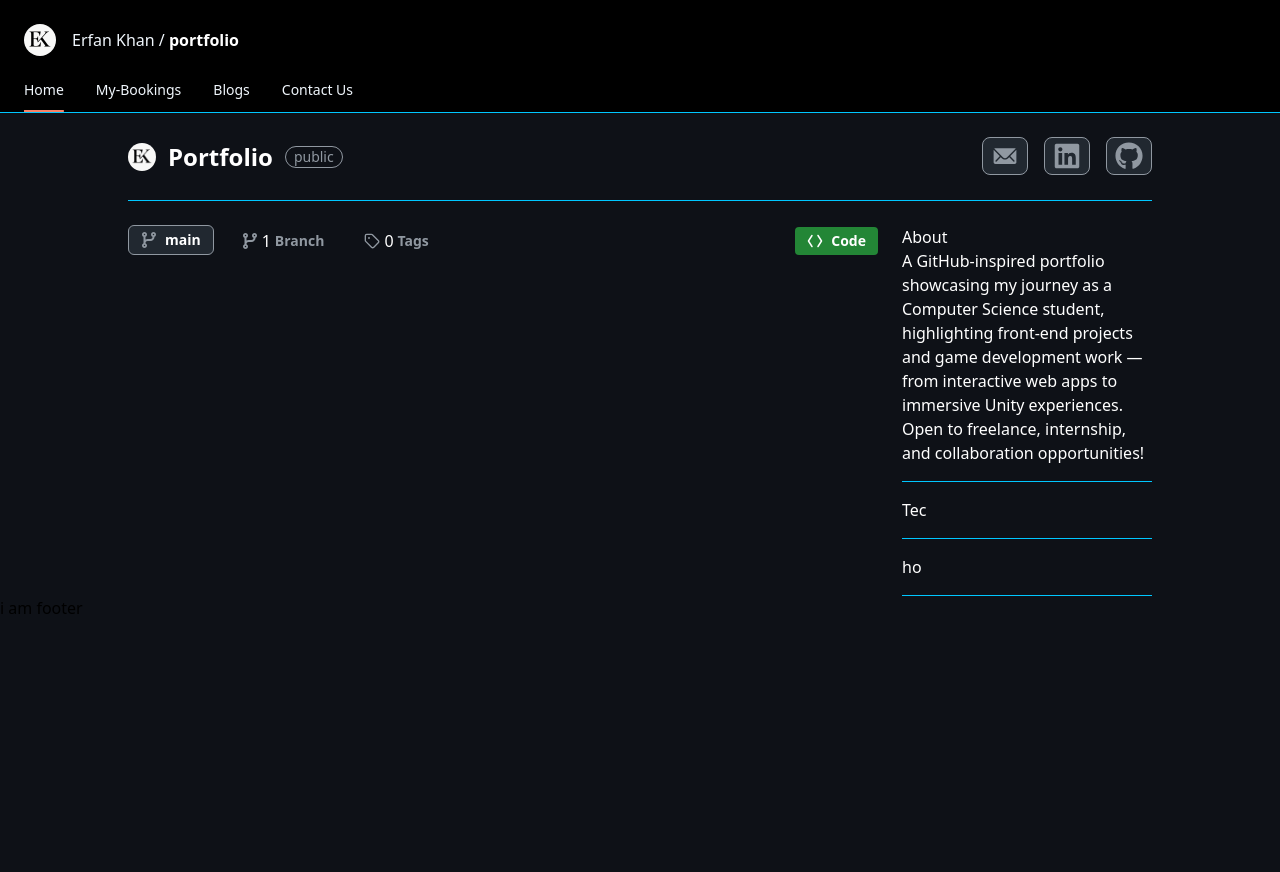
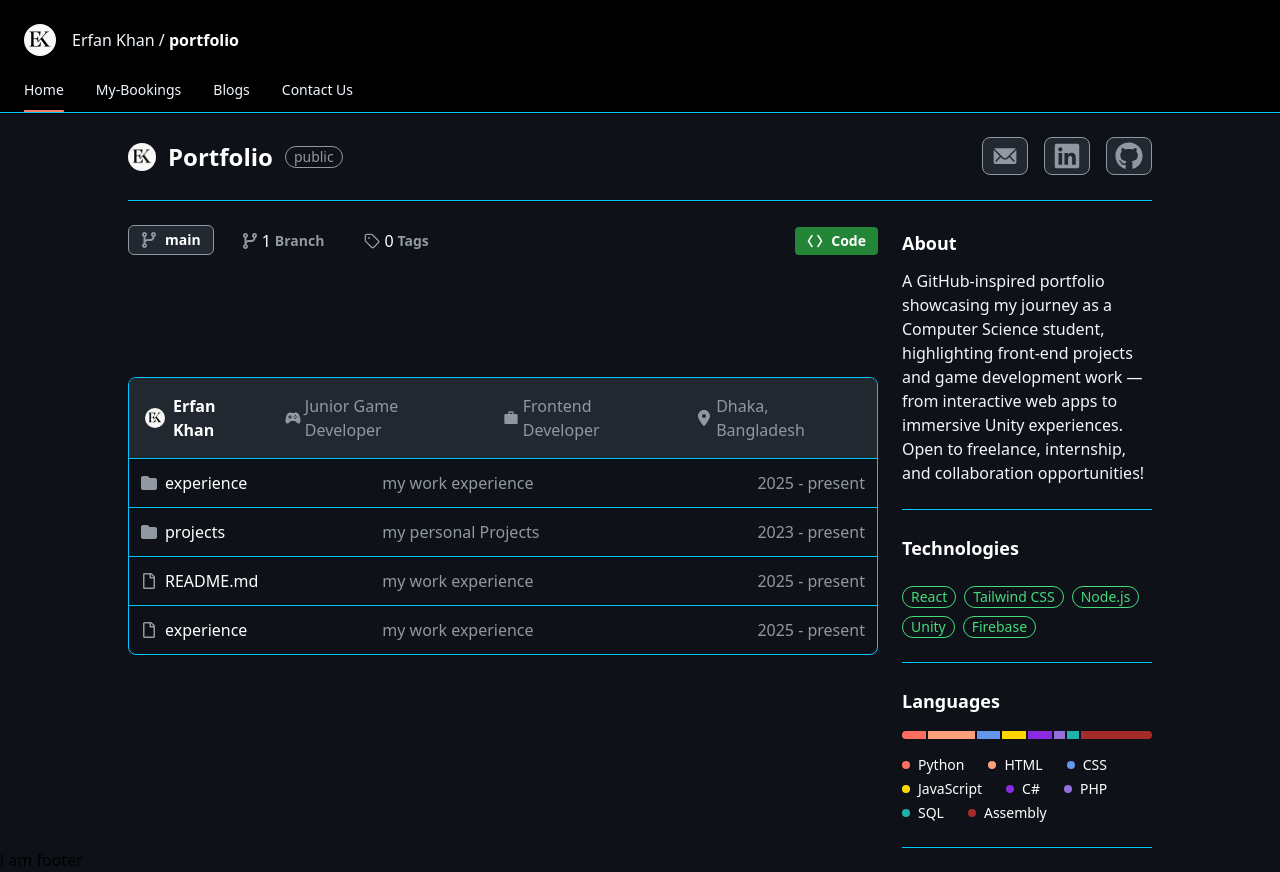
Before and after one commit to Erfan-Khan-Dhrubo/hello-i-am-erfan, a React (Vite) app in the folder hello-i-am-erfan/: page / in a window 1280 px wide. Before the commit the page ends 800 px from the top, so only its background shows below. Built offline with nearby package versions, Linux system fonts and the light colour scheme.

Commit message:
Making Left Info Section

```diff
--- a/hello-i-am-erfan/src/App.css
+++ b/hello-i-am-erfan/src/App.css
@@ -7,6 +7,7 @@
   --color-backgroundLine: #00c7ff;
   --color-lightGrey: #9098a1;
   --color-btnGreen: #238636;
+  --color-lightGreen: #45db7c;
 }
 
 .nav-link a.active {
--- /dev/null
+++ b/hello-i-am-erfan/src/components/Home/Left Side/LeftInfo.jsx
@@ -0,0 +1,72 @@
+import React from "react";
+import { FaLocationDot } from "react-icons/fa6";
+import { IoGameController } from "react-icons/io5";
+import { MdWork } from "react-icons/md";
+import { FaFolder } from "react-icons/fa6";
+import { FaRegFile } from "react-icons/fa";
+
+const LeftInfo = () => {
+  return (
+    <div className="mt-30 border border-backgroundLine rounded-lg overflow-hidden">
+      <div className="flex gap-6 items-center border-b border-backgroundLine  bg-secondaryBackground  p-4">
+        <div className="flex gap-2 items-center">
+          <div className="w-5 h-5">
+            <img
+              className="rounded-3xl"
+              src="/Images/logo.png"
+              alt="The logo of the website"
+            />
+          </div>
+          <div className="text-white  font-semibold">Erfan Khan</div>
+        </div>
+        <div className="flex gap-1 text-lightGrey items-center">
+          <IoGameController /> <span>Junior Game Developer</span>
+        </div>
+        <div className="flex gap-1 text-lightGrey items-center">
+          <MdWork /> <span>Frontend Developer</span>
+        </div>
+        <div className="flex gap-1 text-lightGrey items-center">
+          <FaLocationDot /> <span>Dhaka, Bangladesh</span>
+        </div>
+      </div>
+      <div className="flex items-center p-3">
+        <div className="basis-1/3 flex items-center gap-2">
+          <FaFolder className="text-lightGrey" /> <a href="">experience</a>
+        </div>
+        <div className="basis-1/3 text-lightGrey">my work experience</div>
+        <div className="basis-1/3 text-right text-lightGrey">
+          2025 - present
+        </div>
+      </div>
+      <div className="flex items-center p-3 border-t border-backgroundLine">
+        <div className="basis-1/3 flex items-center gap-2">
+          <FaFolder className="text-lightGrey" /> <a href="">projects</a>
+        </div>
+        <div className="basis-1/3 text-lightGrey">my personal Projects</div>
+        <div className="basis-1/3 text-right text-lightGrey">
+          2023 - present
+        </div>
+      </div>
+      <div className="flex items-center p-3 border-t border-backgroundLine">
+        <div className="basis-1/3 flex items-center gap-2">
+          <FaRegFile className="text-lightGrey" /> <a href="">README.md</a>
+        </div>
+        <div className="basis-1/3 text-lightGrey">my work experience</div>
+        <div className="basis-1/3 text-right text-lightGrey">
+          2025 - present
+        </div>
+      </div>
+      <div className="flex items-center p-3 border-t border-backgroundLine">
+        <div className="basis-1/3 flex items-center gap-2">
+          <FaRegFile className="text-lightGrey" /> <a href="">experience</a>
+        </div>
+        <div className="basis-1/3 text-lightGrey">my work experience</div>
+        <div className="basis-1/3 text-right text-lightGrey">
+          2025 - present
+        </div>
+      </div>
+    </div>
+  );
+};
+
+export default LeftInfo;
--- a/hello-i-am-erfan/src/components/Home/Left Side/LeftSideHome.jsx
+++ b/hello-i-am-erfan/src/components/Home/Left Side/LeftSideHome.jsx
@@ -1,10 +1,12 @@
 import React from "react";
 import LeftTop from "./LeftTop";
+import LeftInfo from "./LeftInfo";
 
 const LeftSideHome = () => {
   return (
     <div>
       <LeftTop></LeftTop>
+      <LeftInfo></LeftInfo>
     </div>
   );
 };
--- a/hello-i-am-erfan/src/components/Home/Right Side/Language.jsx
+++ b/hello-i-am-erfan/src/components/Home/Right Side/Language.jsx
@@ -1,9 +1,82 @@
-import React from "react";
+import React, { Suspense } from "react";
+import SingleColorBar from "./SingleColorBar";
+import SingleLanguage from "./SingleLanguage";
 
 const Language = () => {
+  const temp = [
+    {
+      id: 1,
+      name: "Python",
+      color: "#FF6F61",
+      value: 10,
+    },
+    {
+      id: 2,
+      name: "HTML",
+      color: "#FFA07A",
+      value: 20,
+    },
+    {
+      id: 3,
+      name: "CSS",
+      color: "#6495ED",
+      value: 10,
+    },
+    {
+      id: 4,
+      name: "JavaScript",
+      color: "#FFD700",
+      value: 10,
+    },
+    {
+      id: 5,
+      name: "C#",
+      color: "#8A2BE2",
+      value: 10,
+    },
+    {
+      id: 6,
+      name: "PHP",
+      color: "#9370DB",
+      value: 5,
+    },
+    {
+      id: 7,
+      name: "SQL",
+      color: "#20B2AA",
+      value: 5,
+    },
+    {
+      id: 8,
+      name: "Assembly",
+      color: "#A52A2A",
+      value: 30,
+    },
+  ];
+
   return (
-    <div>
-      <h2>ho</h2>
+    <div className="flex flex-col gap-4">
+      <div className="text-lg font-semibold">Languages</div>
+      <div className="flex gap-0.5 rounded-3xl overflow-hidden">
+        <Suspense fallback={<span>Loading ......</span>}>
+          {temp.map((language) => (
+            <SingleColorBar
+              language={language}
+              key={language.id}
+            ></SingleColorBar>
+          ))}
+        </Suspense>
+      </div>
+      <div className="flex gap-6 gap-y-1 flex-wrap">
+        <Suspense fallback={<span>Loading ......</span>}>
+          {temp.map((language) => (
+            <SingleLanguage
+              language={language}
+              key={language.id}
+            ></SingleLanguage>
+          ))}
+        </Suspense>
+      </div>
     </div>
   );
 };
--- a/hello-i-am-erfan/src/components/Home/Right Side/RightSideHome.jsx
+++ b/hello-i-am-erfan/src/components/Home/Right Side/RightSideHome.jsx
@@ -5,9 +5,9 @@ import Language from "./Language";
 const RightSideHome = () => {
   return (
     <div>
-      <div>About</div>
-      <div className="flex flex-col gap-4">
-        <p>
+      <div className="py-1 flex items-center text-lg font-semibold">About</div>
+      <div className="flex flex-col gap-6 mt-2">
+        <p className="text-lightWhite">
           A GitHub-inspired portfolio showcasing my journey as a Computer
           Science student, highlighting front-end projects and game development
           work — from interactive web apps to immersive Unity experiences. Open
--- /dev/null
+++ b/hello-i-am-erfan/src/components/Home/Right Side/SingleColorBar.jsx
@@ -0,0 +1,16 @@
+import React from "react";
+
+const SingleColorBar = ({ language }) => {
+  const { color, value } = language;
+  return (
+    <div
+      className="w-full h-2"
+      style={{
+        backgroundColor: color,
+        flexBasis: `${value}%`,
+      }}
+    ></div>
+  );
+};
+
+export default SingleColorBar;
--- /dev/null
+++ b/hello-i-am-erfan/src/components/Home/Right Side/SingleLanguage.jsx
@@ -0,0 +1,19 @@
+import React from "react";
+
+const SingleLanguage = (language) => {
+  const { name, color } = language.language;
+
+  return (
+    <div className="flex gap-2 items-center">
+      <div
+        className="w-2 h-2 rounded-full"
+        style={{
+          backgroundColor: color,
+        }}
+      ></div>
+      <div className="text-sm font-medium">{name}</div>
+    </div>
+  );
+};
+
+export default SingleLanguage;
--- /dev/null
+++ b/hello-i-am-erfan/src/components/Home/Right Side/SingleTech.jsx
@@ -0,0 +1,13 @@
+import React from "react";
+
+const SingleTech = ({ technology }) => {
+  return (
+    <div>
+      <div className="text-lightGreen border border-lightGreen rounded-3xl px-2 text-sm">
+        {technology}
+      </div>
+    </div>
+  );
+};
+
+export default SingleTech;
--- a/hello-i-am-erfan/src/components/Home/Right Side/Technology.jsx
+++ b/hello-i-am-erfan/src/components/Home/Right Side/Technology.jsx
@@ -1,9 +1,21 @@
-import React from "react";
+import React, { Suspense } from "react";
+import SingleTech from "./SingleTech";
 
 const Technology = () => {
+  const temp = {
+    technologies: ["React", "Tailwind CSS", "Node.js", "Unity", "Firebase"],
+  };
+  const { technologies } = temp;
   return (
-    <div>
-      <h2>Tec</h2>
+    <div className="flex flex-col gap-6">
+      <div className="text-lg font-semibold">Technologies</div>
+      <div className="flex gap-2 flex-wrap">
+        <Suspense fallback={<span>Loading ......</span>}>
+          {technologies.map((technology, index) => (
+            <SingleTech technology={technology} key={index}></SingleTech>
+          ))}
+        </Suspense>
+      </div>
     </div>
   );
 };
```
